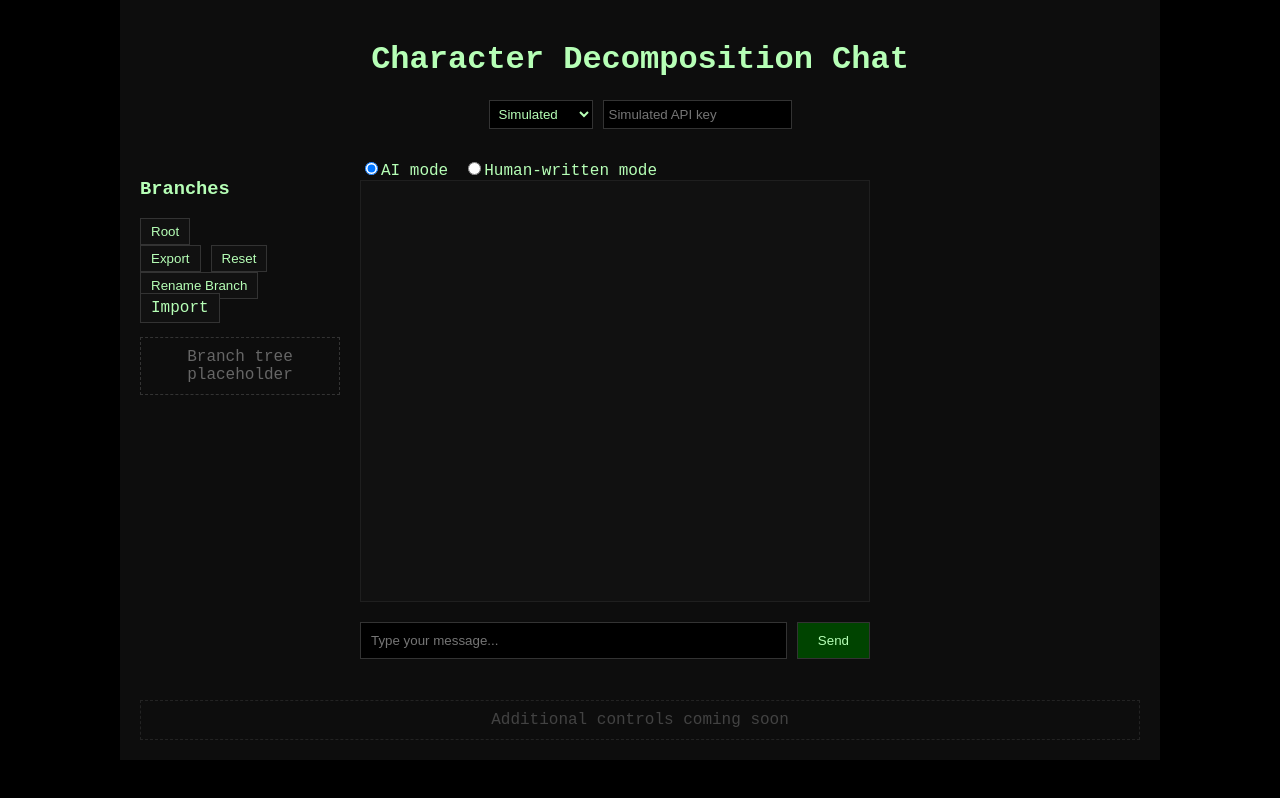
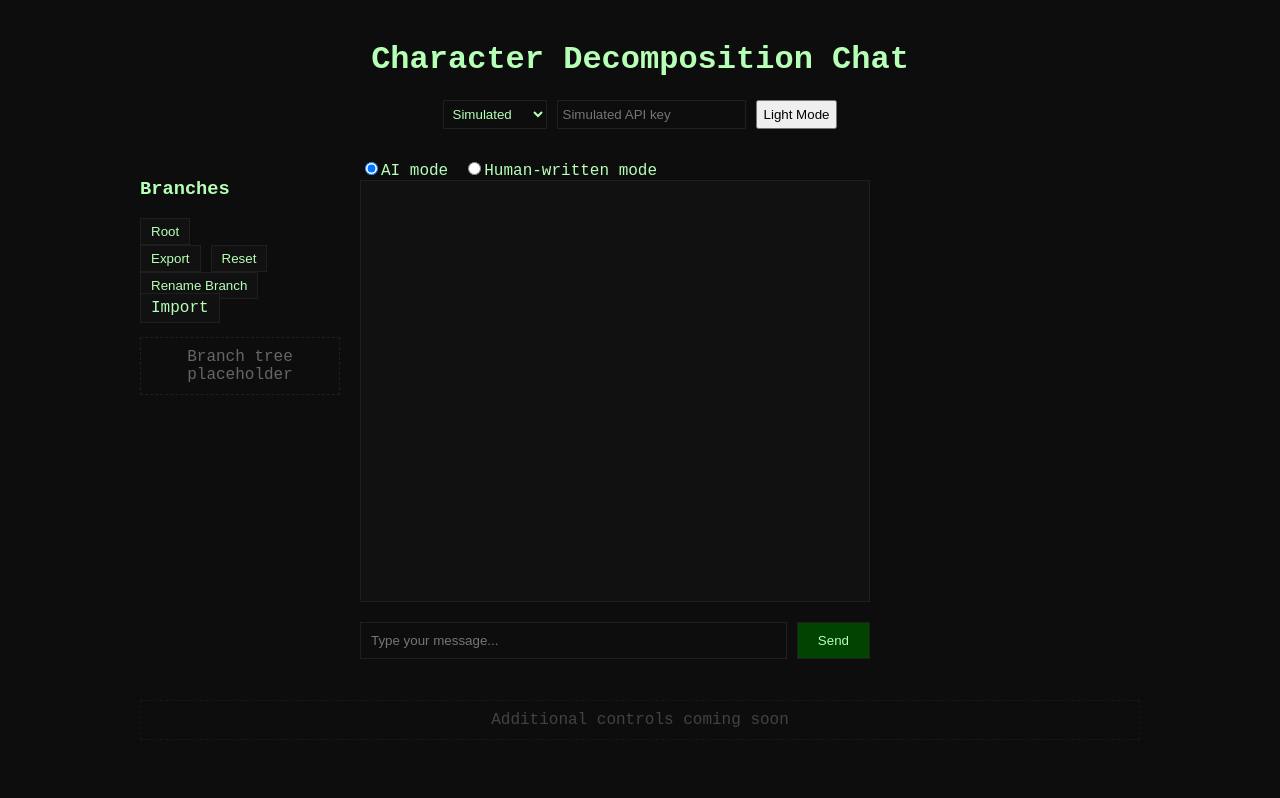
Before and after one commit to ajbr0wn/whoom, a React (Create React App) app in the folder frontend/: page / in a window 1280 px wide. Built offline with nearby package versions, Linux system fonts and the light colour scheme.

Commit message:
Add theme toggle and light mode

```diff
--- a/frontend/src/App.css
+++ b/frontend/src/App.css
@@ -1,10 +1,32 @@
-/* CRT-inspired dark theme */
+/* Theme variables */
+:root {
+  --bg-color: #0d0d0d;
+  --text-color: #b6ffb6;
+  --panel-bg: #111;
+  --border-color: #1f1f1f;
+  --user-message-bg: #003300;
+  --assistant-message-bg: #002244;
+  --button-bg: #111;
+  --button-text: #b6ffb6;
+}
+
+.light {
+  --bg-color: #fdfdfd;
+  --text-color: #333;
+  --panel-bg: #fff;
+  --border-color: #ccc;
+  --user-message-bg: #e6ffe6;
+  --assistant-message-bg: #e6f0ff;
+  --button-bg: #f0f0f0;
+  --button-text: #333;
+}
+
 .App {
   max-width: 1000px;
   margin: 0 auto;
   padding: 20px;
-  background-color: #0d0d0d;
-  color: #b6ffb6;
+  background-color: var(--bg-color);
+  color: var(--text-color);
   font-family: "Courier New", Courier, monospace;
 }
 
@@ -47,8 +69,8 @@
 }
 
 .messages {
-  border: 1px solid #1f1f1f;
-  background-color: #111;
+  border: 1px solid var(--border-color);
+  background-color: var(--panel-bg);
   height: 400px;
   overflow-y: auto;
   padding: 10px;
@@ -61,12 +83,12 @@
 }
 
 .message.user {
-  background-color: #003300;
+  background-color: var(--user-message-bg);
   border-radius: 5px;
 }
 
 .message.assistant {
-  background-color: #002244;
+  background-color: var(--assistant-message-bg);
   border-radius: 5px;
 }
 
@@ -80,8 +102,8 @@
   width: 30px;
   height: 30px;
   border-radius: 50%;
-  background-color: #003300;
-  color: #b6ffb6;
+  background-color: var(--user-message-bg);
+  color: var(--text-color);
   display: flex;
   align-items: center;
   justify-content: center;
@@ -90,10 +112,10 @@
 }
 
 .characters {
-  border: 1px solid #1f1f1f;
+  border: 1px solid var(--border-color);
   padding: 15px;
   margin-bottom: 20px;
-  background-color: #111;
+  background-color: var(--panel-bg);
 }
 
 .input-area {
@@ -104,16 +126,16 @@
 .input-area input {
   flex: 1;
   padding: 10px;
-  border: 1px solid #333;
-  background-color: #000;
-  color: #b6ffb6;
+  border: 1px solid var(--border-color);
+  background-color: var(--bg-color);
+  color: var(--text-color);
 }
 
 .input-area button {
   padding: 10px 20px;
   background-color: #004400;
-  color: #b6ffb6;
-  border: 1px solid #333;
+  color: var(--text-color);
+  border: 1px solid var(--border-color);
   cursor: pointer;
 }
 
@@ -122,9 +144,9 @@
 .import-button {
     margin-right: 10px;
     padding: 5px 10px;
-    background-color: #111;
-    border: 1px solid #333;
-    color: #b6ffb6;
+    background-color: var(--button-bg);
+    border: 1px solid var(--border-color);
+    color: var(--button-text);
     cursor: pointer;
 }
 
@@ -137,9 +159,9 @@
 .api-key select,
 .api-key input {
   padding: 5px;
-  background-color: #000;
-  color: #b6ffb6;
-  border: 1px solid #333;
+  background-color: var(--bg-color);
+  color: var(--text-color);
+  border: 1px solid var(--border-color);
 }
 
 .mode-select label {
@@ -148,7 +170,7 @@
 }
 
 .future-placeholder {
-  border: 1px dashed #333;
+  border: 1px dashed var(--border-color);
   padding: 10px;
   text-align: center;
   margin-top: 20px;
--- a/frontend/src/App.js
+++ b/frontend/src/App.js
@@ -22,6 +22,7 @@ function App() {
     );
     const [apiKey, setApiKey] = useState('');
     const [humanMode, setHumanMode] = useState(false);
+    const [theme, setTheme] = useState(localStorage.getItem('theme') || 'dark');
 
     const currentBranch = branches.find(b => b.id === currentBranchId) || branches[0];
 
@@ -51,6 +52,11 @@ function App() {
     useEffect(() => {
         saveConversation(branches, currentBranchId);
     }, [branches, currentBranchId]);
+
+    useEffect(() => {
+        document.body.classList.toggle('light', theme === 'light');
+        localStorage.setItem('theme', theme);
+    }, [theme]);
 
     const updateBranch = (id, updates) => {
         setBranches(prev => prev.map(branch => branch.id === id ? { ...branch, ...updates } : branch));
@@ -194,7 +200,7 @@ function App() {
     };
 
     return (
-        <div className="App">
+        <div className={`App ${theme === 'light' ? 'light' : ''}`}>
             <div className="layout">
                 <header className="app-header">
                     <h1>Character Decomposition Chat</h1>
@@ -219,6 +225,9 @@ function App() {
                             } API key`}
                             disabled={provider === 'llama' || provider === 'simulated'}
                         />
+                        <button onClick={() => setTheme(theme === 'dark' ? 'light' : 'dark')}>
+                            {theme === 'dark' ? 'Light Mode' : 'Dark Mode'}
+                        </button>
                     </div>
                 </header>
                 <div className="left-panel">
--- a/frontend/src/index.css
+++ b/frontend/src/index.css
@@ -1,7 +1,7 @@
 body {
   margin: 0;
-  background-color: #000;
-  color: #b6ffb6;
+  background-color: var(--bg-color);
+  color: var(--text-color);
   font-family: "Courier New", Courier, monospace;
   -webkit-font-smoothing: antialiased;
   -moz-osx-font-smoothing: grayscale;
```
